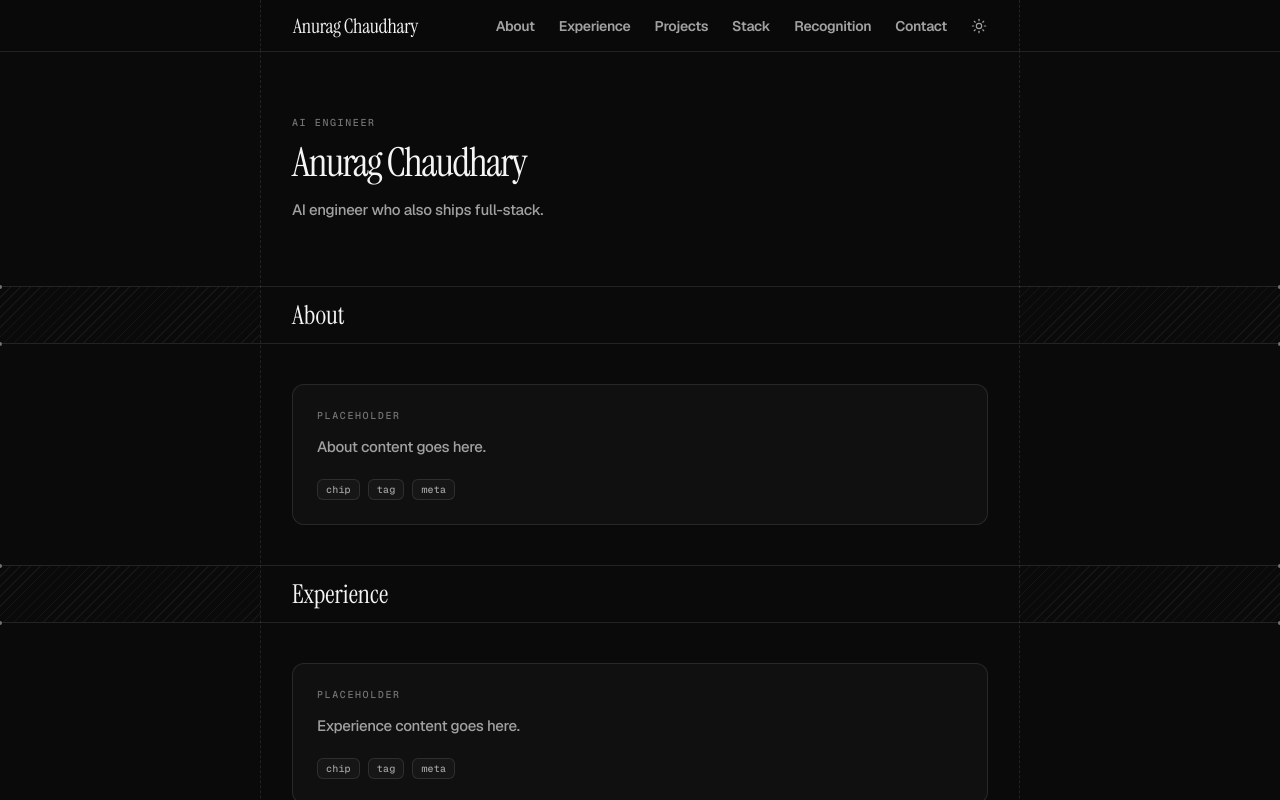
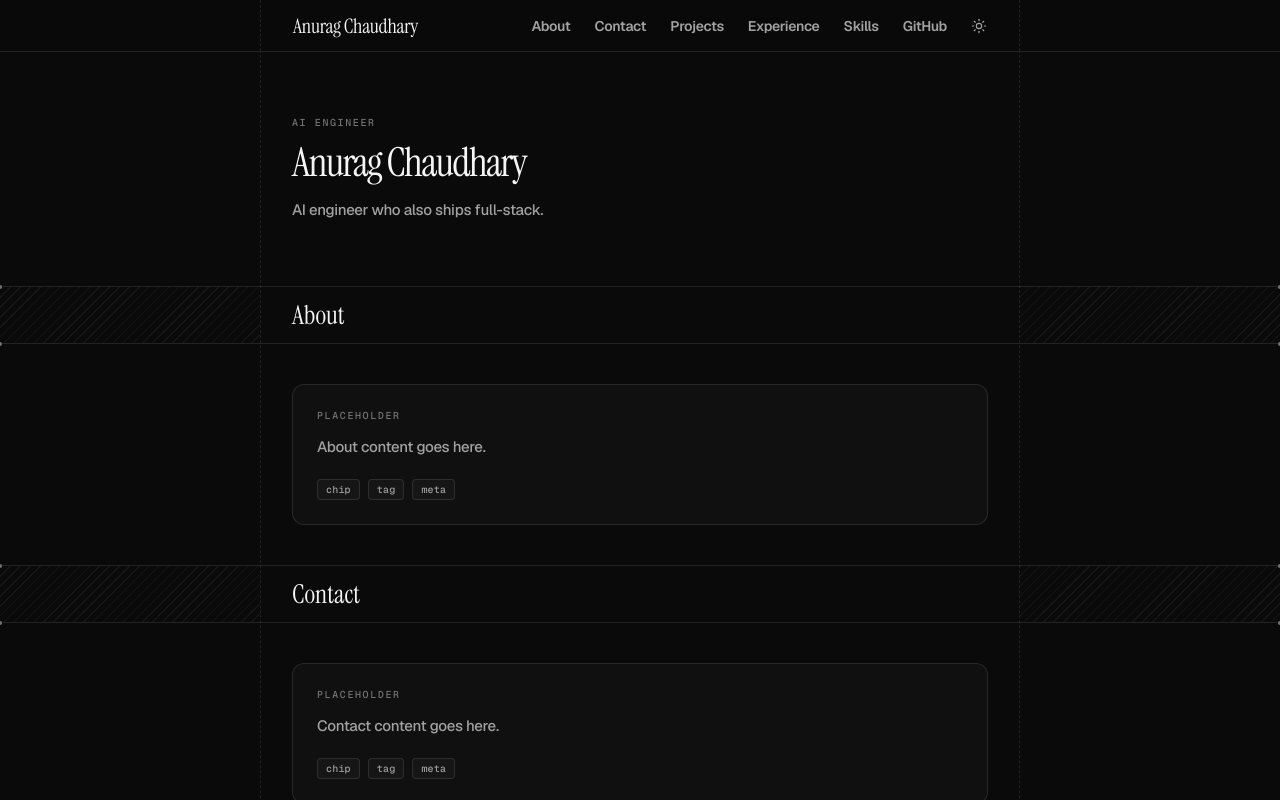
Before and after one commit to UkatoSpeaks/Ukato, a Next.js app: page / in a window 1280 px wide. Shown: the top 800 px of the page. Built offline with nearby package versions, Linux system fonts and the light colour scheme.

Commit message:
redesign: 4px chips, reorder home placeholders to match reference
Co-Authored-By: Claude Opus 5.5 <noreply@anthropic.com>

```diff
--- a/src/app/globals.css
+++ b/src/app/globals.css
@@ -64,7 +64,7 @@
   --font-serif: var(--font-display);
 
   --radius-card: 12px;
-  --radius-chip: 6px;
+  --radius-chip: 4px;
 
   /* Names and titles. */
   --font-weight-name: 550;
--- a/src/app/page.tsx
+++ b/src/app/page.tsx
@@ -7,11 +7,11 @@ import { Section } from "@/components/Section";
 // Placeholder sections: the shell only. Real content lands section by section.
 const sections = [
   { id: "about", title: "About" },
+  { id: "contact", title: "Contact" },
+  { id: "projects", title: "Projects", action: "View all" },
   { id: "experience", title: "Experience" },
-  { id: "projects", title: "Projects", action: "View all" },
-  { id: "stack", title: "Stack" },
-  { id: "recognition", title: "Recognition" },
-  { id: "contact", title: "Contact" },
+  { id: "skills", title: "Skills" },
+  { id: "github", title: "GitHub" },
 ];
 
 function Placeholder({ title }: { title: string }) {
```
Also changed, not shown: 1 other file (tests, documents, lock files or other folders).
